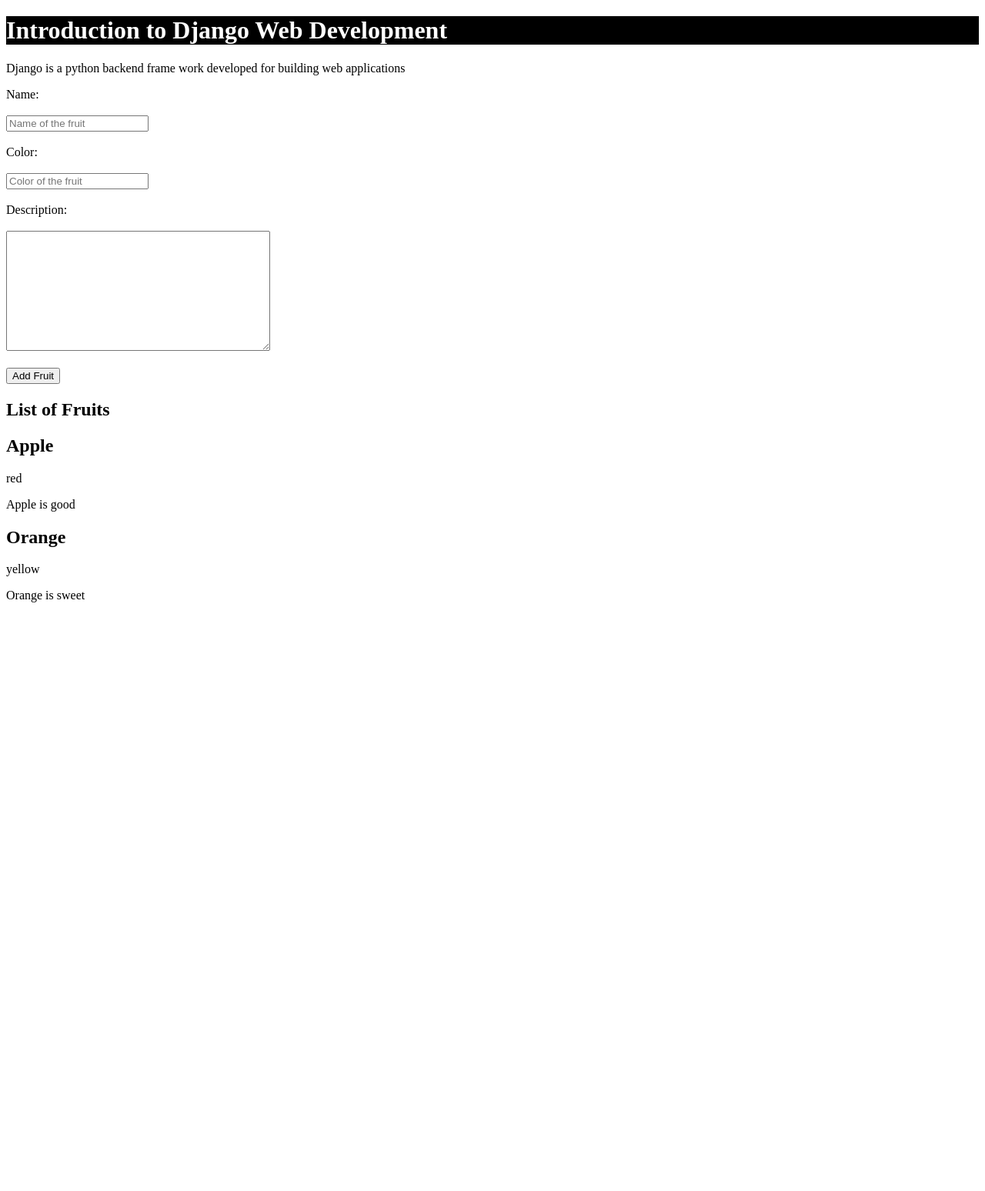
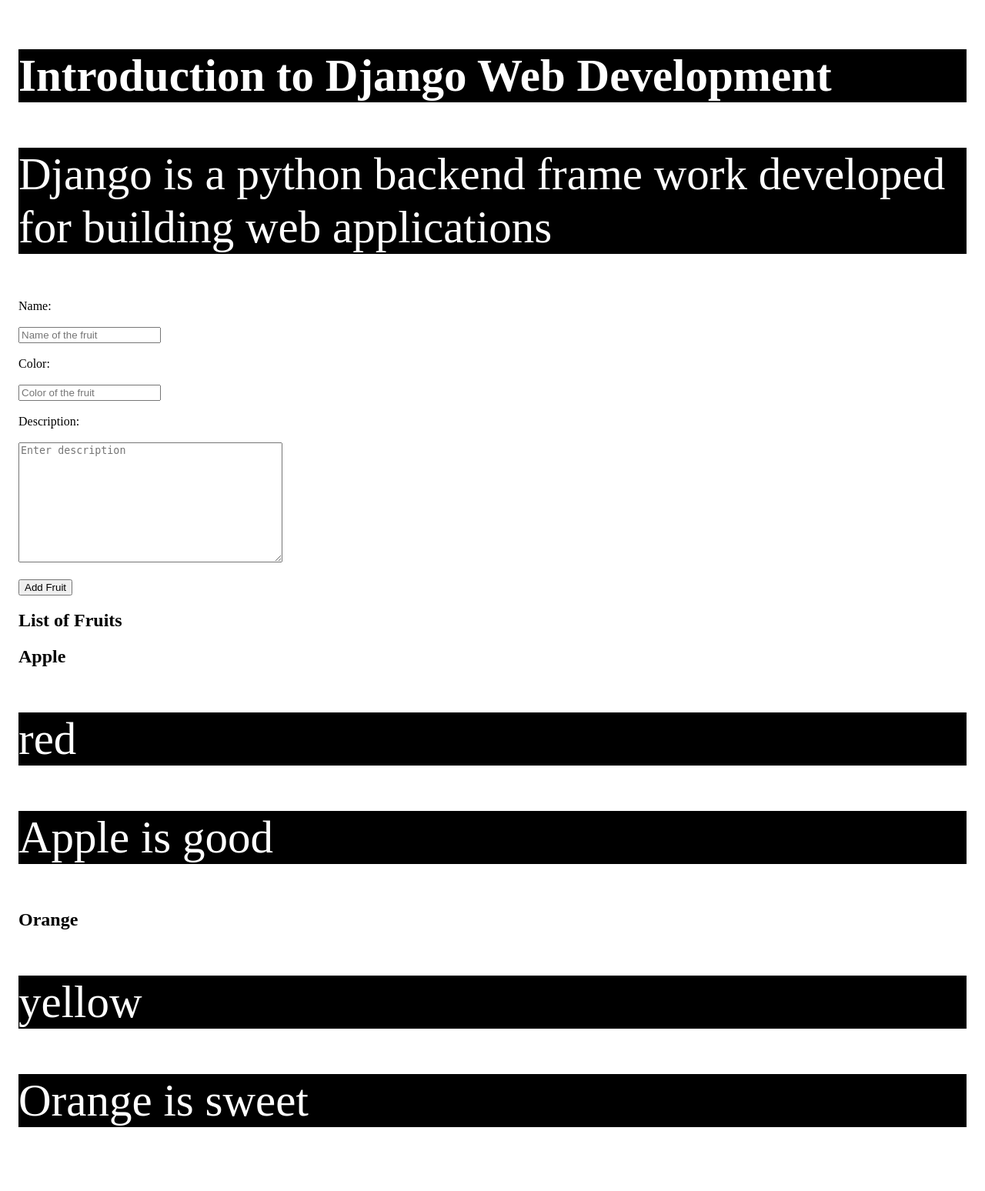
Before and after one commit to christiankelechi/pythoncrashcourse, a Django app: page / in a window 1280 px wide. Shown: the whole page at 77% size. Before the commit the page ends 783 px from the top, so only its background shows below. Run offline with Django 4.2, Linux system fonts and the light colour scheme; data comes from the database, SQL or seed files in the repository; both versions use the stored data as it was after the commit.

Commit message:
pushed last django code sample

```diff
--- a/weekthree/beginningdjango/firstdjangoproject/firstapp/forms.py
+++ b/weekthree/beginningdjango/firstdjangoproject/firstapp/forms.py
@@ -1,8 +1,11 @@
+from turtle import width
 from django import forms
 from .models import Fruit
+
 class FruitPost(forms.ModelForm):
     name=forms.CharField(widget=forms.TextInput(attrs={'placeholder':"Name of the fruit"}))
     color=forms.CharField(widget=forms.TextInput(attrs={'placeholder':"Color of the fruit"}))
+    description=forms.CharField(widget=forms.Textarea(attrs={'placeholder':'Enter description'}))
     class Meta:
         model=Fruit
         fields=['name','color','description']
--- a/weekthree/beginningdjango/firstdjangoproject/static/css/index.css
+++ b/weekthree/beginningdjango/firstdjangoproject/static/css/index.css
@@ -1,4 +1,12 @@
-h1{
+h1,p{
     background-color: black;
-    color:white
+    color:white;
+    font-size:59px;
 }
+body{
+    padding: 1rem;
+}
+.myinput{
+    width:90vw;
+    color:blue;
+}
```
Also changed, not shown: weekthree/beginningdjango/firstdjangoproject/db.sqlite3.
